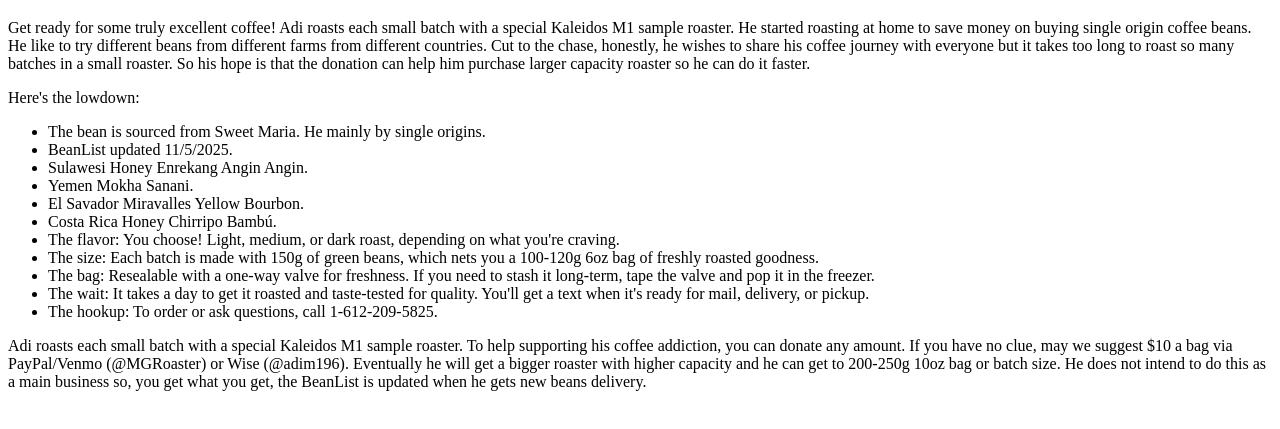
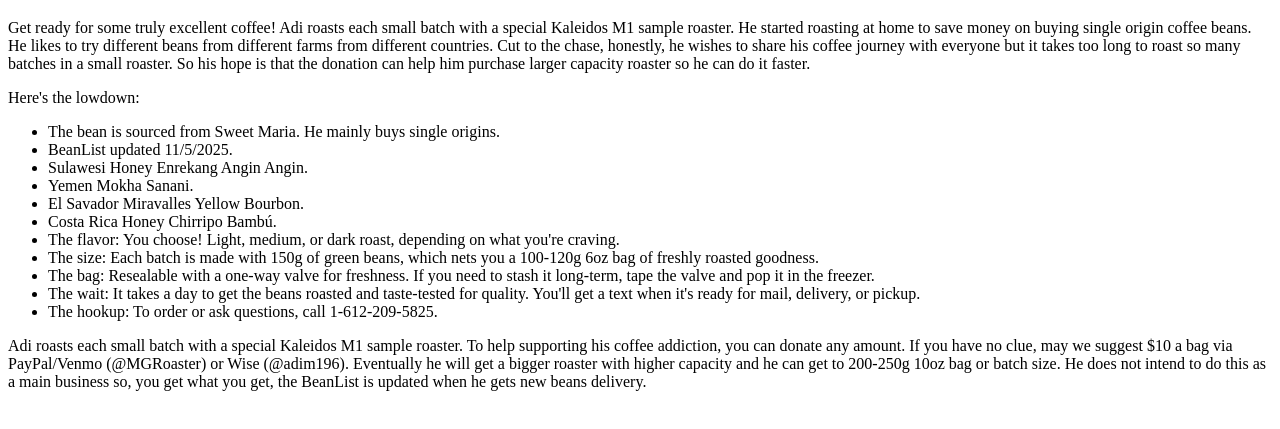
Before and after one commit to adinataku/homeroaster, a plain HTML site: page index.html in a window 1280 px wide. Shown: the part 61-490 px from the top of the page. Drawn offline with Linux system fonts and the light colour scheme.

Commit message:
Update index.html

```diff
--- a/index.html
+++ b/index.html
@@ -9,11 +9,11 @@
 
     <h1>Private Home Roaster Club</h1>
 <p>
-Get ready for some truly excellent coffee! Adi roasts each small batch with a special Kaleidos M1 sample roaster. He started roasting at home to save money on buying single origin coffee beans. He like to try different beans from different farms from different countries. Cut to the chase, honestly, he wishes to share his coffee journey with everyone but it takes too long to roast so many batches in a small roaster. So his hope is that the donation can help him purchase larger capacity roaster so he can do it faster.
+Get ready for some truly excellent coffee! Adi roasts each small batch with a special Kaleidos M1 sample roaster. He started roasting at home to save money on buying single origin coffee beans. He likes to try different beans from different farms from different countries. Cut to the chase, honestly, he wishes to share his coffee journey with everyone but it takes too long to roast so many batches in a small roaster. So his hope is that the donation can help him purchase larger capacity roaster so he can do it faster.
 </p>
 <p>Here's the lowdown:</p>
 <ul>
-    <li>The bean is sourced from Sweet Maria. He mainly by single origins.</li>
+    <li>The bean is sourced from Sweet Maria. He mainly buys single origins.</li>
     <li>BeanList updated 11/5/2025.</li>
     <li>Sulawesi Honey Enrekang Angin Angin.</li>
     <li>Yemen Mokha Sanani.</li>
@@ -22,7 +22,7 @@
     <li>The flavor: You choose! Light, medium, or dark roast, depending on what you're craving.</li>
     <li>The size: Each batch is made with 150g of green beans, which nets you a 100-120g 6oz bag of freshly roasted goodness.</li>
     <li>The bag: Resealable with a one-way valve for freshness. If you need to stash it long-term, tape the valve and pop it in the freezer.</li>
-    <li>The wait: It takes a day to get it roasted and taste-tested for quality. You'll get a text when it's ready for mail, delivery, or pickup.</li>
+    <li>The wait: It takes a day to get the beans roasted and taste-tested for quality. You'll get a text when it's ready for mail, delivery, or pickup.</li>
     <li>The hookup: To order or ask questions, call 1-612-209-5825.</li>
 </ul>
 <p>
```
